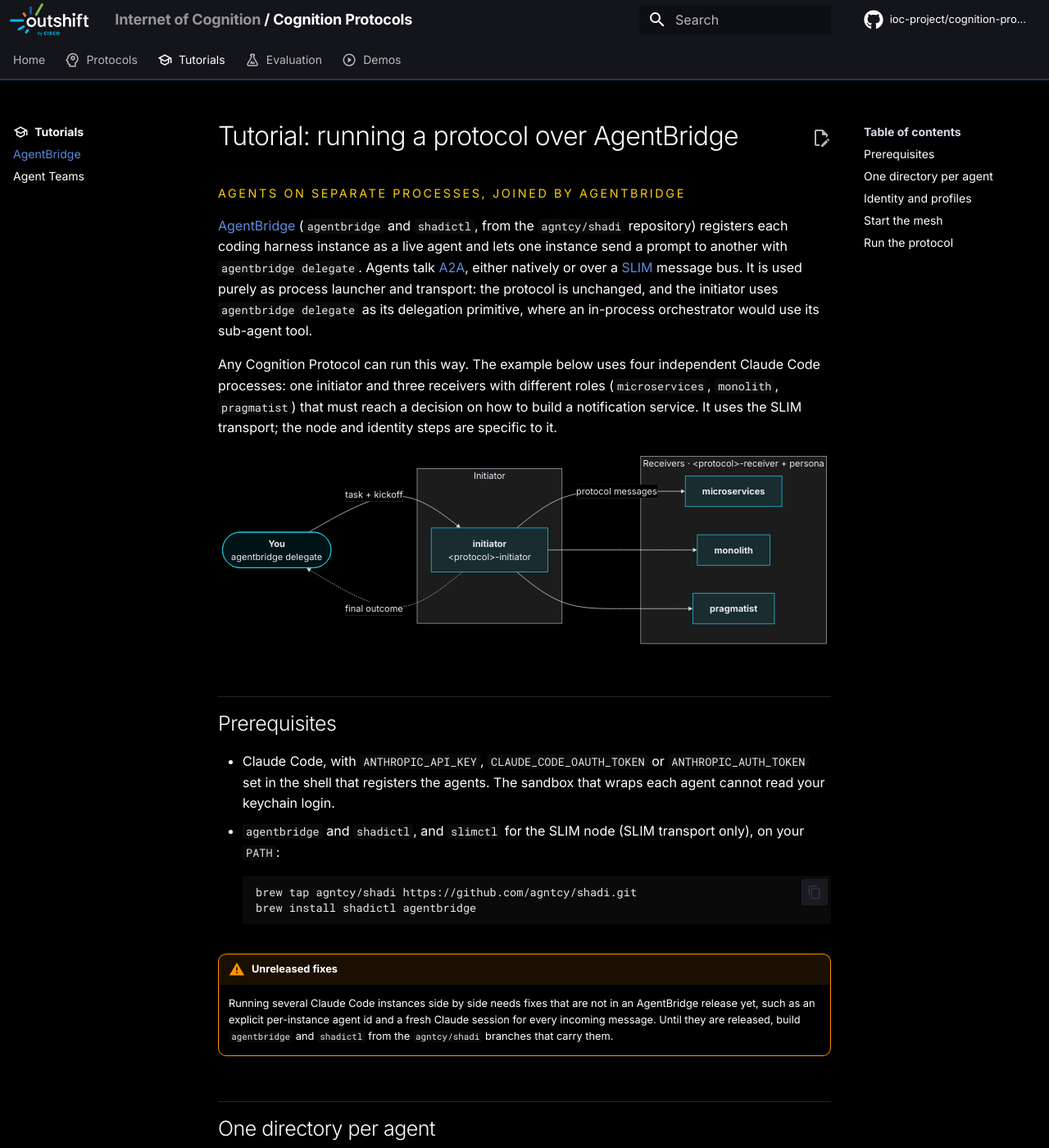
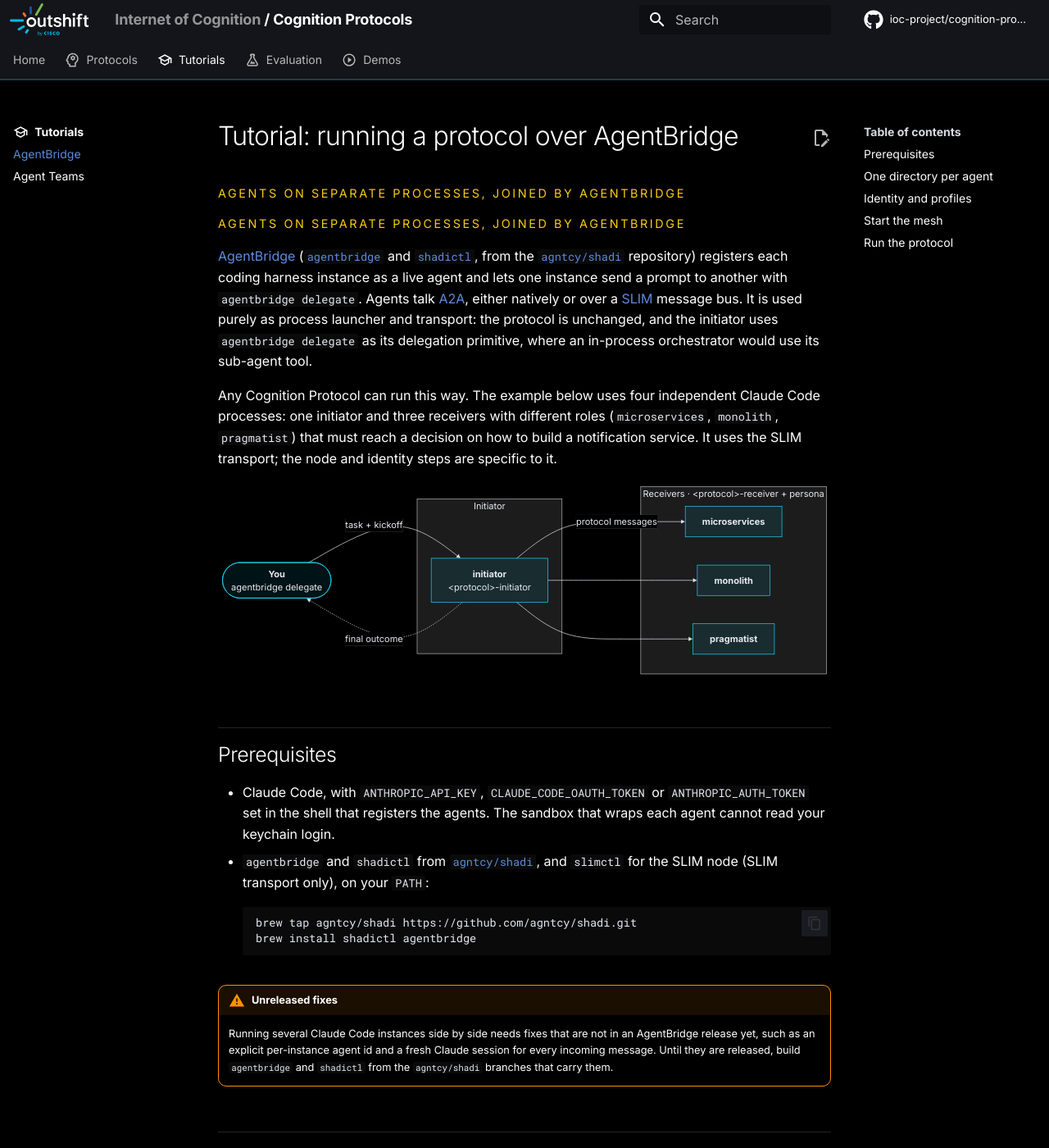
Before and after one commit to ioc-project/cognition-protocols, an MkDocs documentation site: the page built from docs/tutorials/agentbridge.md, in a window 1280 px wide and 1400 px high. Shown: the whole window at 82% size. Built offline with MkDocs 1.6.1 and Material for MkDocs 9.7.7, drawn with Linux system fonts in a browser that asks for light colours; comment, search, counter and statistics services are not loaded.

Commit message:
docs: add eyebrow to tutorials and link the shadi repository
Signed-off-by: Mauro Sardara <msardara@cisco.com>

````diff
--- a/docs/tutorials/agentbridge.md
+++ b/docs/tutorials/agentbridge.md
@@ -2,8 +2,11 @@
 
 <p class="eyebrow">Agents on separate processes, joined by AgentBridge</p>
 
-[AgentBridge](https://github.com/agntcy/shadi) (`agentbridge` and `shadictl`, from the
-`agntcy/shadi` repository) registers each coding harness instance as a live agent and lets
+<p class="eyebrow">Agents on separate processes, joined by AgentBridge</p>
+
+[AgentBridge](https://github.com/agntcy/shadi) ([`agentbridge`](https://github.com/agntcy/shadi/tree/main/crates/agentbridge_cli)
+and [`shadictl`](https://github.com/agntcy/shadi/tree/main/crates/shadictl), from the
+[`agntcy/shadi`](https://github.com/agntcy/shadi) repository) registers each coding harness instance as a live agent and lets
 one instance send a prompt to another with `agentbridge delegate`. Agents talk
 [A2A](https://a2a-protocol.org), either natively or over a [SLIM](https://github.com/agntcy/slim)
 message bus. It is used purely as process launcher and transport: the protocol is unchanged,
@@ -43,7 +46,8 @@
 - Claude Code, with `ANTHROPIC_API_KEY`, `CLAUDE_CODE_OAUTH_TOKEN` or `ANTHROPIC_AUTH_TOKEN`
   set in the shell that registers the agents. The sandbox that wraps each agent cannot
   read your keychain login.
-- `agentbridge` and `shadictl`, and `slimctl` for the SLIM node (SLIM transport only), on your `PATH`:
+- `agentbridge` and `shadictl` from [`agntcy/shadi`](https://github.com/agntcy/shadi), and
+  `slimctl` for the SLIM node (SLIM transport only), on your `PATH`:
 
     ```bash
     brew tap agntcy/shadi https://github.com/agntcy/shadi.git
````
Also changed, not shown: docs/tutorials/agent-teams.md (+2 -0 lines).
